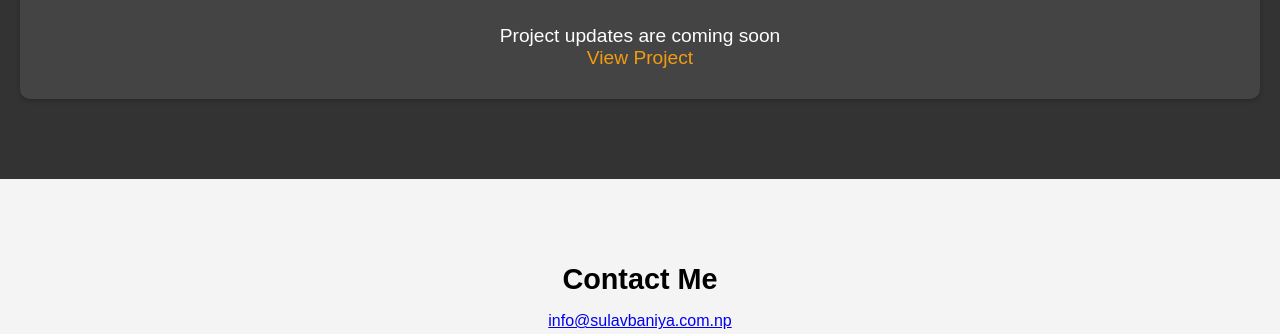
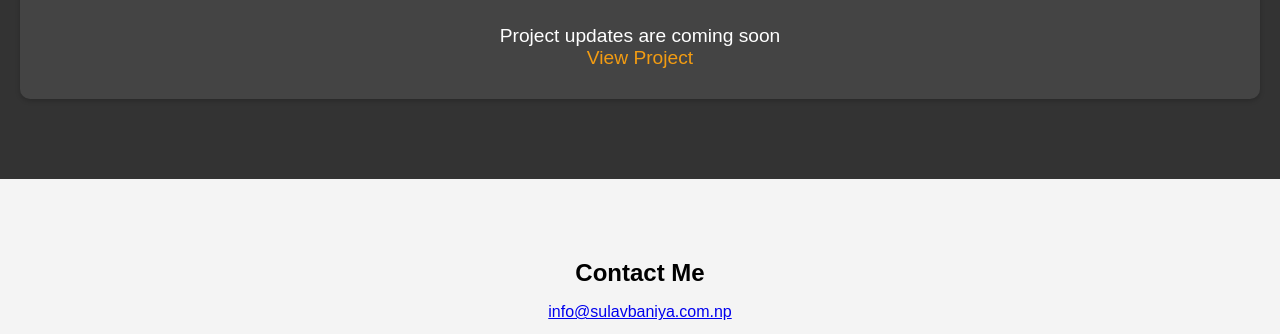
Before and after one commit to sulavbaniya/portfolio-website, a plain HTML site: page index.html in a window 1280 px wide. Shown: the part 1699-2033 px from the top of the page. Drawn offline with Linux system fonts and the light colour scheme.

Commit message:
Contact h2 font issue solved

```diff
--- a/style.css
+++ b/style.css
@@ -166,7 +166,7 @@ header nav ul li a:hover {
 }
 
 #contact h2 {
-    font-size: 1.8em;
+    font-size: 1.8 em;
     margin-bottom: 0.5em;
 }
 
```
